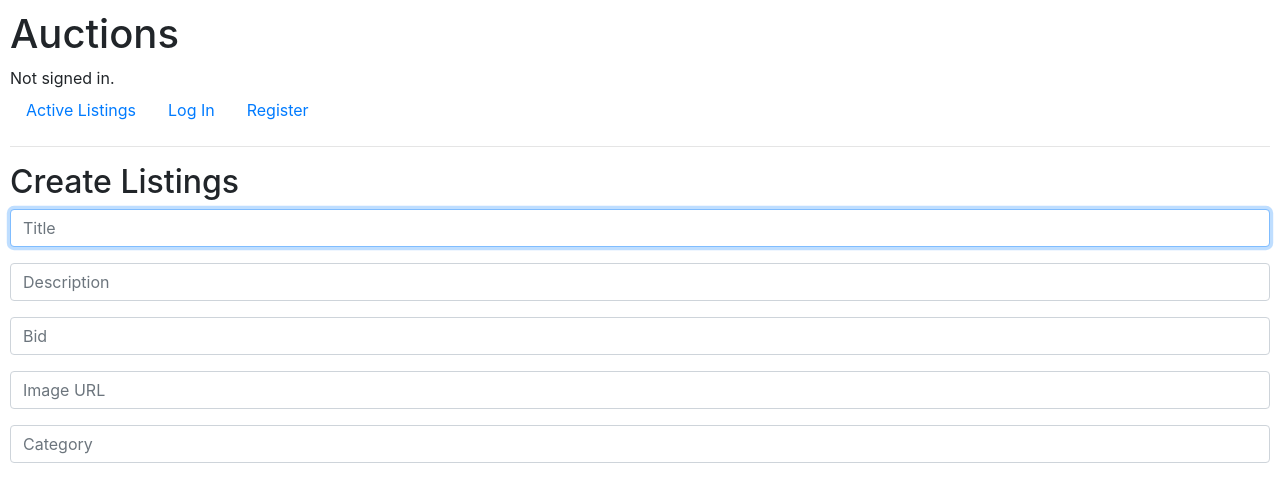
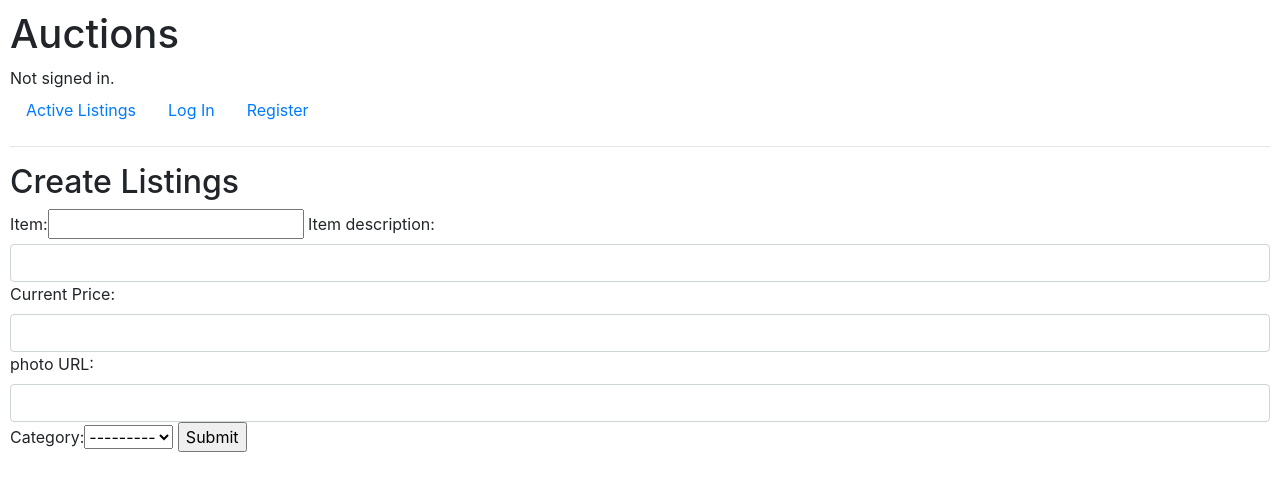
Before and after one commit to duanniten/commerce, a Django app: page /createListing in a window 1280 px wide. Shown: the top 502 px of the page. Run offline with Django 3.2, Linux system fonts and the light colour scheme; data comes from the database, SQL or seed files in the repository; both versions use the stored data as it was after the commit; some libraries are stand-ins or nearby versions.

Commit message:
last changes

```diff
--- a/auctions/forms.py
+++ b/auctions/forms.py
@@ -1,4 +1,4 @@
-from models import *
+from .models import *
 from django.forms import ModelForm
 from django import forms
 
@@ -10,20 +10,22 @@ class CreateListinigForm(ModelForm):
             'title': 'Item',
             'description': 'Item description',
             'bid': 'Current Price',
-            'imageUrl': 'photo URL'
+            'imageUrl': 'photo URL',
+            'category' : 'Category'
         }
         widgets = {
             'titulo': forms.TextInput(attrs={
                 'class': 'form-control'}),
 
             'description': forms.TextInput(attrs={
-                 'class': "form-control", 'type': "file", 'id': "formFile", "rows":"3"}),
+                 'class': "form-control", "rows":"3"}),
 
             'bid': forms.TextInput(
                 attrs={'class': 'form-control', 'step': '0.01'}),
 
             'imageUrl': forms.TextInput(attrs={
-                'class': 'form-control', "type":"file", "id":"formFile"}),
+                'class': 'form-control'}),
+
         }
         error_messages = {
             'title': {
--- a/auctions/models.py
+++ b/auctions/models.py
@@ -15,8 +15,8 @@ class AuctionListings(models.Model):
     title = models.CharField(max_length= 30)
     description = models.TextField()
     bid = models.DecimalField(max_digits=12, decimal_places= 2)
-    imageUrl = models.CharField(blank=True, null= True)
-    category = models.ForeignKey(Category, on_delete=models.CASCADE, blank=True, null= True)
+    imageUrl = models.CharField(blank= True, null= True)
+    category = models.ForeignKey(Category, on_delete=models.CASCADE, blank= True, null= True)
 
     def __str__(self):
         return self.title
--- a/auctions/templates/auctions/createListing.html
+++ b/auctions/templates/auctions/createListing.html
@@ -2,24 +2,9 @@
 
 {% block body %}
     <h2>Create Listings</h2>
-    <form action = "{% url:'listing'}" method="post">
+    <form action = "{% url 'listing' %}" method="post">
         {% csrf_token %}
-        <div class="form-group">
-            <input autofocus class="form-control" type="text" name="title" placeholder="Title">
-        </div>
-        <div class="form-group">
-            <input class="form-control" type="text" name="description" placeholder="Description">
-        </div>
-        <div class="form-group">
-            <input class="form-control" type="text" name="bid" placeholder="Bid">
-        </div>
-        <div class="form-group">
-            <input class="form-control" type="text" name="imageUrl" placeholder="Image URL">
-        </div>
-        <div class="form-group">
-            <input class="form-control" type="text" name="category" placeholder="Category">
-        </div>
+        {{ form }}
+        <input type="submit">
     </form>
-
-
 {% endblock %}
--- a/auctions/views.py
+++ b/auctions/views.py
@@ -5,6 +5,7 @@ from django.shortcuts import render
 from django.urls import reverse
 
 from .models import *
+from .forms import *
 
 def create_listing(request):
     if request.method == "POST":
@@ -13,6 +14,8 @@ def create_listing(request):
         bid = request.POST["bid"]
         imageUrl = request.POST['imageUrl']
         category = request.POST['category']
+        category = Category.objects.get(pk = category)
+        print(category)
 
         listing = AuctionListings(
             title = title,
@@ -27,7 +30,10 @@ def create_listing(request):
         return HttpResponseRedirect(reverse("index"))
 
     else:
-        return render(request, "auctions/createListing.html")
+        context ={
+            'form' : CreateListinigForm()
+        }
+        return render(request, "auctions/createListing.html", context)
 
 def index(request):
     return render(request, "auctions/index.html")
@@ -82,4 +88,6 @@ def register(request):
         login(request, user)
         return HttpResponseRedirect(reverse("index"))
     else:
-        return render(request, "auctions/register.html")
+        return render(request, "auctions/register.html", {
+            "form": CreateListinigForm()
+        })
```
Also changed, not shown: db.sqlite3.
